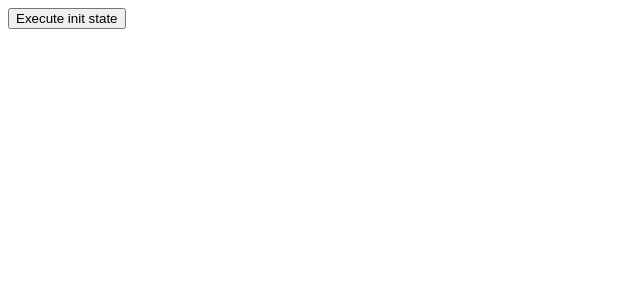
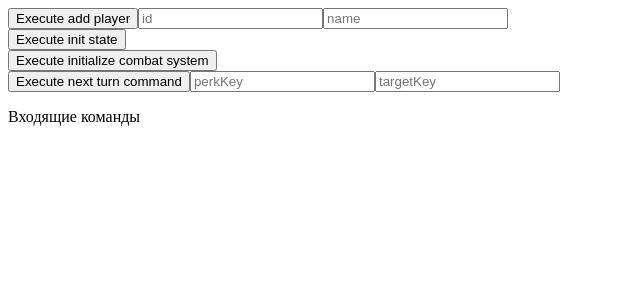
Before and after one commit to pamhome21/Corovany, a React (Create React App) app in the folder frontend/: page / in a window 1280 px wide. Shown: the top 300 px of the page, without its empty margins (0-640 px from the left). Built offline with nearby package versions, Linux system fonts and the light colour scheme; what @microsoft/signalr would draw is missing.

Commit message:
Basic frontend ui

```diff
--- a/frontend/src/views/BattleView.tsx
+++ b/frontend/src/views/BattleView.tsx
@@ -1,10 +1,10 @@
-import React, {} from 'react';
+import React, {useState} from 'react';
 import {useDispatch, useSelector} from "react-redux";
 import {getCommands} from "../store/selectors";
 import {ExecuteCommand} from "../store/actions";
 
 // Displays battle actions
-export function BattleView(props: any){
+export function BattleView(props: any) {
     const commands = useSelector(getCommands);
     const dispatch = useDispatch();
     const executeInitState = () => {
@@ -13,8 +13,48 @@ export function BattleView(props: any){
             Args: [],
         }))
     }
-    return <div>
-        <button onClick={executeInitState}>Execute init state</button>
-        {commands.map((command, i) => <p key={i}>{command}</p>)}
-    </div>
+    const [playerId, updatePlayerId] = useState('');
+    const [playerName, updatePlayerName] = useState('');
+    const executeAddPlayer = () => {
+        dispatch(ExecuteCommand({
+            Type: 'AddPlayerCommand',
+            Args: [playerId, playerName]
+        }))
+    }
+    const executeInitializeCombatSystem = () => {
+        dispatch(ExecuteCommand({
+            Type: 'InitializeCombatSystemCommand',
+            Args: [],
+        }))
+    }
+    const [perkKey, updatePerkKey] = useState('');
+    const [targetKey, updateTargetKey] = useState('');
+    const executeNextTurnCommand = () => {
+        dispatch(ExecuteCommand({
+            Type: 'NextTurnCommand',
+            Args: [perkKey, targetKey]
+        }))
+    }
+    return <>
+        <div>
+            <button onClick={executeAddPlayer}>Execute add player</button>
+            <input placeholder={'id'} onChange={(e) => updatePlayerId(e.target.value)}/>
+            <input placeholder={'name'} onChange={(e) => updatePlayerName(e.target.value)}/>
+        </div>
+        <div>
+            <button onClick={executeInitState}>Execute init state</button>
+        </div>
+        <div>
+            <button onClick={executeInitializeCombatSystem}>Execute initialize combat system</button>
+        </div>
+        <div>
+            <button onClick={executeNextTurnCommand}>Execute next turn command</button>
+            <input placeholder={'perkKey'} onChange={(e) => updatePerkKey(e.target.value)}/>
+            <input placeholder={'targetKey'} onChange={(e) => updateTargetKey(e.target.value)}/>
+        </div>
+        <div>
+            <p>Входящие команды</p>
+            {commands.map((command, i) => <p key={i}>{command}</p>)}
+        </div>
+    </>
 }
```
Also changed, not shown: 1 other file (tests, documents, lock files or other folders).
